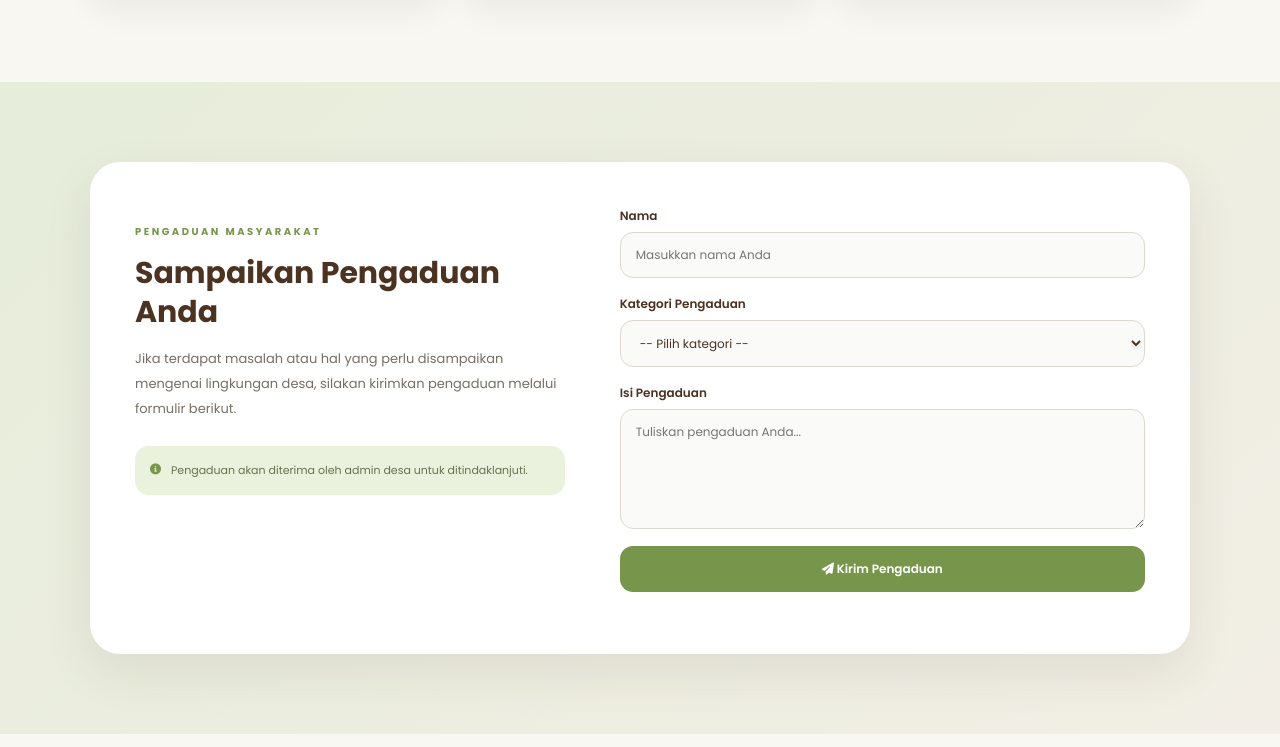
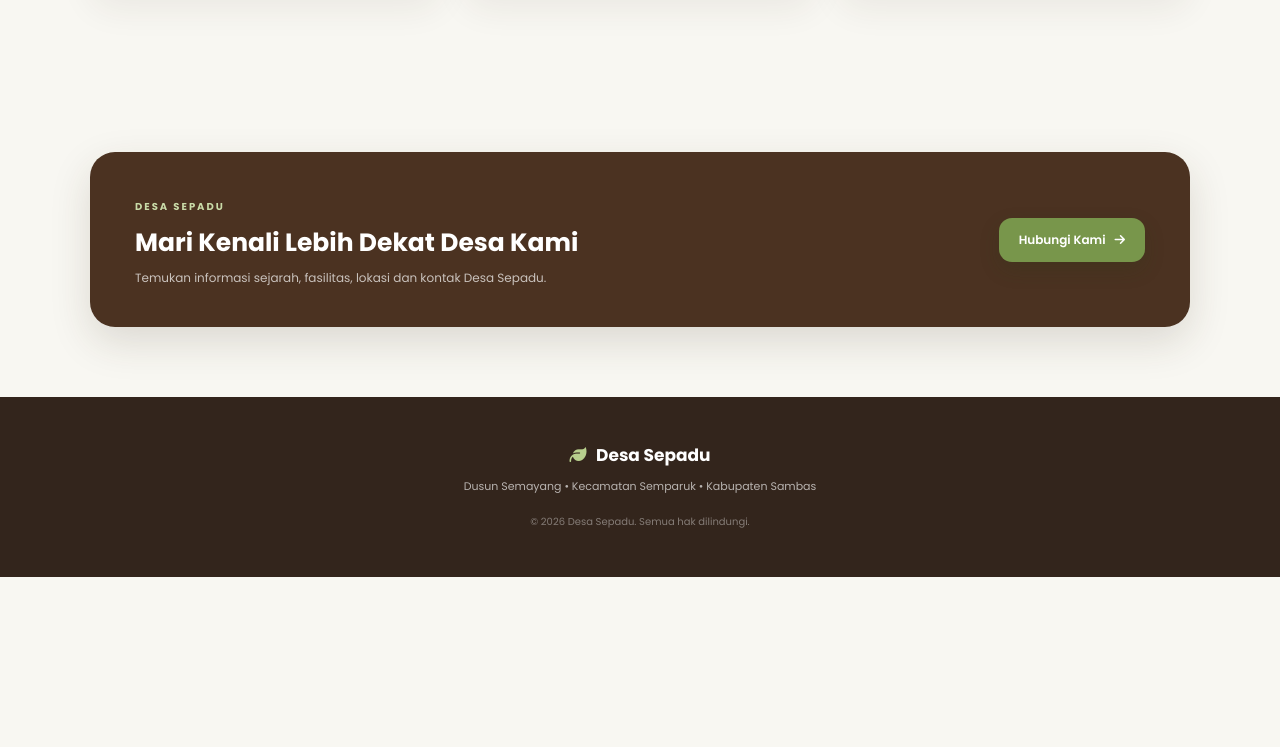
Before and after one commit to ciciramadhani283-ship-it/desa_sepadu, a plain HTML site: page index.html in a window 1280 px wide. Shown: the part 1153-1900 px from the top of the page. After the commit the page ends 1730 px from the top, so only its background shows below. Drawn offline with Linux system fonts and the light colour scheme.

Commit message:
Update index.html

```diff
--- a/index.html
+++ b/index.html
@@ -21,6 +21,7 @@
 
     <div class="logo">
         <i class="fa-solid fa-leaf"></i>
+
         <div>
             <strong>Desa Sepadu</strong>
             <small>Dusun Semayang</small>
@@ -28,6 +29,7 @@
     </div>
 
     <nav>
+
         <a href="index.html" class="active">
             <i class="fa-solid fa-house"></i>
             Beranda
@@ -57,6 +59,7 @@
             <i class="fa-solid fa-user-shield"></i>
             Admin
         </a>
+
     </nav>
 
 </header>
@@ -175,139 +178,6 @@
 </section>
 
 
-<!-- ================= PENGADUAN ================= -->
-<section class="complaint-section" id="pengaduan">
-
-    <div class="complaint-box">
-
-        <div class="complaint-info">
-
-            <span class="section-label">
-                PENGADUAN MASYARAKAT
-            </span>
-
-            <h2>
-                Sampaikan Pengaduan Anda
-            </h2>
-
-            <p>
-                Jika terdapat masalah atau hal yang perlu disampaikan
-                mengenai lingkungan desa, silakan kirimkan pengaduan
-                melalui formulir berikut.
-            </p>
-
-            <div class="complaint-note">
-                <i class="fa-solid fa-circle-info"></i>
-
-                <span>
-                    Pengaduan akan diterima oleh admin desa
-                    untuk ditindaklanjuti.
-                </span>
-            </div>
-
-        </div>
-
-
-        <!-- FORM -->
-        <form id="complaintForm" class="complaint-form">
-
-            <div class="form-group">
-
-                <label for="nama">
-                    Nama
-                </label>
-
-                <input
-                    type="text"
-                    id="nama"
-                    placeholder="Masukkan nama Anda"
-                    required
-                >
-
-            </div>
-
-
-            <!-- KATEGORI -->
-            <div class="form-group">
-
-                <label for="kategori">
-                    Kategori Pengaduan
-                </label>
-
-                <select id="kategori" required>
-
-                    <option value="">
-                        -- Pilih kategori --
-                    </option>
-
-                    <option value="Infrastruktur">
-                        Infrastruktur
-                    </option>
-
-                    <option value="Kebersihan">
-                        Kebersihan
-                    </option>
-
-                    <option value="Keamanan">
-                        Keamanan
-                    </option>
-
-                    <option value="Pelayanan Desa">
-                        Pelayanan Desa
-                    </option>
-
-                    <option value="Lingkungan">
-                        Lingkungan
-                    </option>
-
-                    <option value="Fasilitas Desa">
-                        Fasilitas Desa
-                    </option>
-
-                    <option value="Lainnya">
-                        Lainnya
-                    </option>
-
-                </select>
-
-            </div>
-
-
-            <!-- ISI PENGADUAN -->
-            <div class="form-group">
-
-                <label for="pengaduanText">
-                    Isi Pengaduan
-                </label>
-
-                <textarea
-                    id="pengaduanText"
-                    rows="5"
-                    placeholder="Tuliskan pengaduan Anda..."
-                    required
-                ></textarea>
-
-            </div>
-
-
-            <button type="submit" class="complaint-button">
-
-                <i class="fa-solid fa-paper-plane"></i>
-
-                Kirim Pengaduan
-
-            </button>
-
-
-            <p id="complaintMessage" class="complaint-message"></p>
-
-        </form>
-
-    </div>
-
-</section>
-
-
 <!-- ================= CTA ================= -->
 <section class="cta-section">
 
@@ -357,30 +227,3 @@
 
 </body>
 </html>
-
-    ...
-
-    <script>
-    const scriptURL = "https://script.google.com/macros/s/AKfycbwfNbTBmotksGISINYbLzSJ5I1PTSsXj1z1EDwdxUyJfGp7GZ8f606rJl0-YmlFv4mL/exec";
-
-    document.getElementById("formPengajuan").addEventListener("submit", function(e) {
-        e.preventDefault();
-
-        fetch(scriptURL, {
-            method: "POST",
-            body: new FormData(this)
-        })
-        .then(response => response.text())
-        .then(data => {
-            alert("✅ Pengajuan berhasil dikirim!");
-            this.reset();
-        })
-        .catch(error => {
-            alert("❌ Pengajuan gagal dikirim!");
-            console.error(error);
-        });
-    });
-    </script>
-
-</body>
-</html>
```
